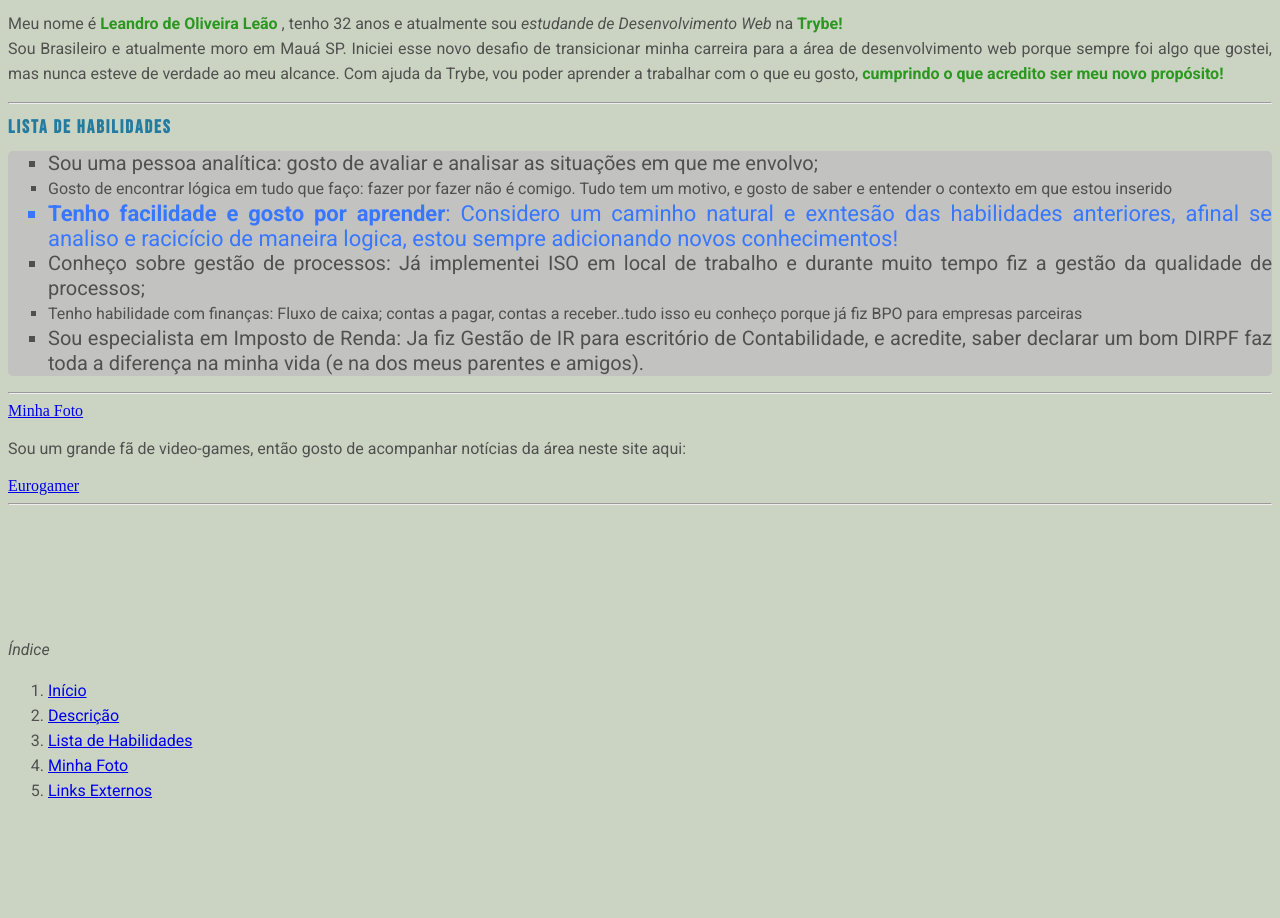
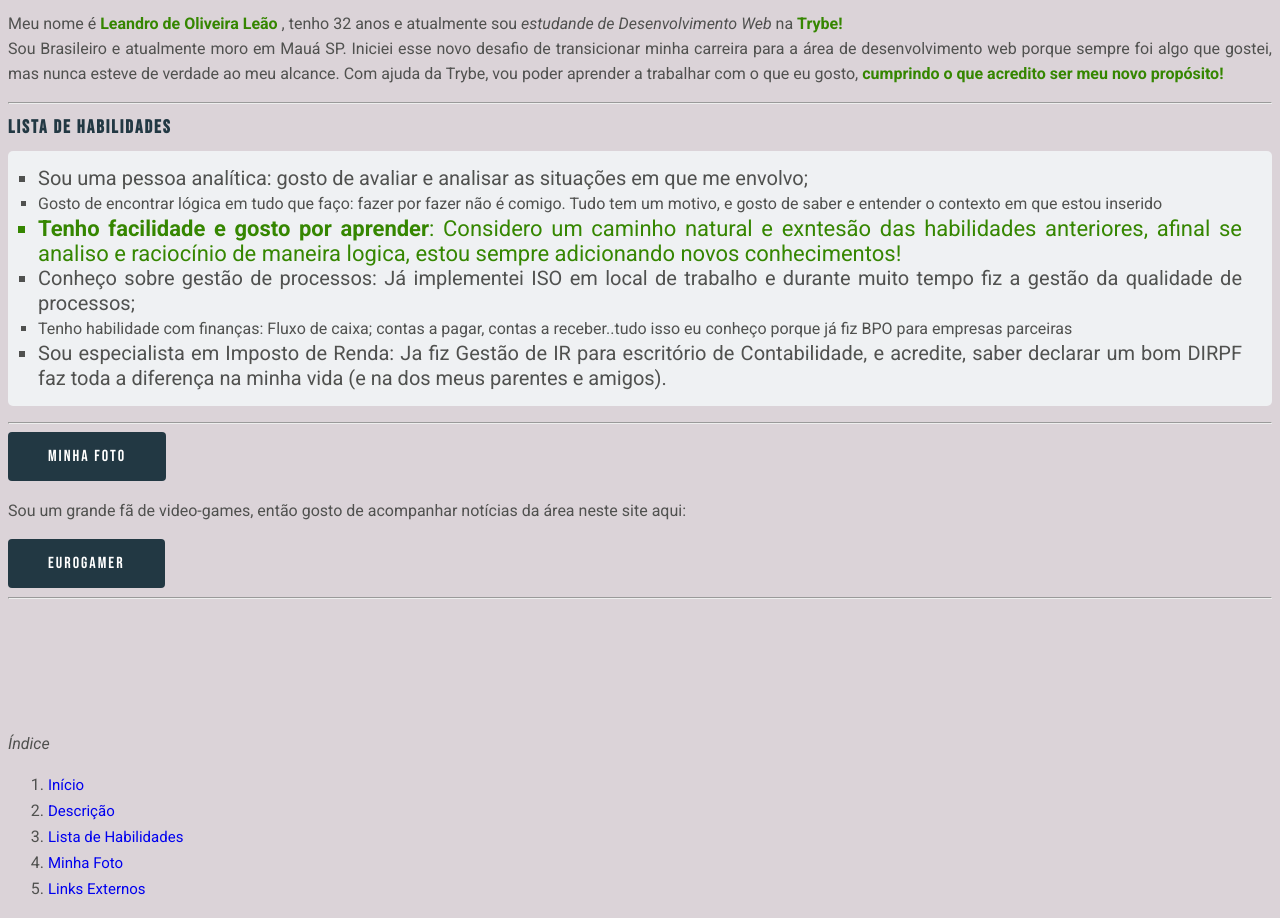
Before and after one commit to leandro-oleao/leandro-oleao.github.io, a plain HTML site: page index.html in a window 1280 px wide. Shown: the part 320-1238 px from the top of the page. Before the commit the page ends 1139 px from the top, so only its background shows below. Drawn offline with Linux system fonts and the light colour scheme.

Commit message:
Inclusao de CSS no Portfolio - V.02

```diff
--- a/index.html
+++ b/index.html
@@ -12,15 +12,15 @@
 
     <style>
         body {
-            background-color: #cbd4c2;
+            background-color: #DBD3D8;
             }
 
         h1 {
             font-family: bebas neue;
-            color: #247ba0;
+            color: #223843;
             font-size: 50px;
             line-height: 10px;
-            letter-spacing: 3px;
+            letter-spacing: 2px;
             }
 
         p, li {
@@ -34,12 +34,13 @@
             font-family: bebas neue;
             line-height: 10px;
             letter-spacing: 2px;
-            color: #247ba0;
+            color: #223843;
                 }
 
         ul {
+            padding: 15px 30px;
             border-radius: 5px;
-            background-color: #c2c2c1;
+            background-color: #EFF1F3;
             list-style:square;
             line-height: 25px ;
         }
@@ -50,30 +51,60 @@
 
         .list-size-special {
             font-size: 22px;
-            color: #3777FF;
+            color: #358600;
         }
 
+        .button {
+            font-family:bebas neue ;
+            color: white;
+            background-color: #223843 ;
+            padding: 15px 40px;
+            border-radius: 4px;
+            font-size: 16px;
+            line-height: 50px;
+            text-decoration: none;
+            letter-spacing: 2px;
+
+        }
+
+        .list-noformat {
+            text-decoration: none;
+            font-size: 15px;
+        }
     </style>
 </head>
 <body>
+
     <h1 id="inicio">Leandro de Oliveira Leão</h1>
+
     <img style="border-radius: 10%;box-shadow:5px 5px 15px gray;" src="/imagens/leandro.jpg" alt="Rosto do Leandro sorrindo para a foto" width="150px">
+
     <h2>Olá! Seja bem vindo ao meu portfólio.</h2>
-    <p id="descricao">Meu nome é <strong style="color: #2b9720;">Leandro de Oliveira Leão</strong> , tenho 32 anos e atualmente sou <em>estudande de Desenvolvimento Web</em> na <strong style="color: #2b9720;">Trybe!</strong><br> Sou Brasileiro e atualmente moro em Mauá SP. Iniciei esse novo desafio de transicionar minha carreira para a área de desenvolvimento web porque sempre foi algo que gostei, mas nunca esteve de verdade ao meu alcance. Com ajuda da Trybe, vou poder aprender a trabalhar com o que eu gosto, <strong style="color: #2b9720;">cumprindo o que acredito ser meu novo propósito!</strong> </p>
+
+    <p id="descricao">Meu nome é <strong style="color: #358600;">Leandro de Oliveira Leão</strong> , tenho 32 anos e atualmente sou <em>estudande de Desenvolvimento Web</em> na <strong style="color: #358600;">Trybe!</strong><br> Sou Brasileiro e atualmente moro em Mauá SP. Iniciei esse novo desafio de transicionar minha carreira para a área de desenvolvimento web porque sempre foi algo que gostei, mas nunca esteve de verdade ao meu alcance. Com ajuda da Trybe, vou poder aprender a trabalhar com o que eu gosto, <strong style="color: #358600;">cumprindo o que acredito ser meu novo propósito!</strong> </p>
+
     <hr>
+
     <h3 id="habilidade">Lista de Habilidades</h3>
+
     <ul>
         <li class="list-size01">Sou uma pessoa analítica: gosto de avaliar e analisar as situações em que me envolvo;</li>
         <li>Gosto de encontrar lógica em tudo que faço: fazer por fazer não é comigo. Tudo tem um motivo, e gosto de saber e entender o contexto em que estou inserido</li>
-        <li class="list-size-special"><strong>Tenho facilidade e gosto por aprender</strong>: Considero um caminho natural e exntesão das habilidades anteriores, afinal se analiso e racicício de maneira logica, estou sempre adicionando novos conhecimentos! </li>
+        <li class="list-size-special"><strong>Tenho facilidade e gosto por aprender</strong>: Considero um caminho natural e exntesão das habilidades anteriores, afinal se analiso e raciocínio de maneira logica, estou sempre adicionando novos conhecimentos! </li>
         <li class="list-size01">Conheço sobre gestão de processos: Já implementei ISO em local de trabalho e durante muito tempo fiz a gestão da qualidade de processos;</li>
         <li>Tenho habilidade com finanças: Fluxo de caixa; contas a pagar, contas a receber..tudo isso eu conheço porque já fiz BPO para empresas parceiras</li>
         <li class="list-size01">Sou especialista em Imposto de Renda: Ja fiz Gestão de IR para escritório de Contabilidade, e acredite, saber declarar um bom DIRPF faz toda a diferença na minha vida (e na dos meus parentes e amigos).</li>
     </ul>
+
     <hr>
-    <a id="minhafoto" href="/imagens/leandro.jpg" target="_blank">Minha Foto</a>
+
+    <a class="button" id="minhafoto" href="/imagens/leandro.jpg" target="_blank">Minha Foto</a>
+
     <br>
-    <p>Sou um grande fã de video-games, então gosto de acompanhar notícias da área neste site aqui:</p> <a id="links" href="https://www.eurogamer.pt/" target="_blank">Eurogamer</a>
+
+    <p>Sou um grande fã de video-games, então gosto de acompanhar notícias da área neste site aqui:</p>
+
+    <a class="button" id="links" href="https://www.eurogamer.pt/" target="_blank">Eurogamer</a>
 <hr>
 <br>
 <br>
@@ -83,11 +114,11 @@
 <br>
     <p><em>Índice</em></p>
     <ol>
-        <li><a href="#inicio">Início</a></li>
-        <li><a href="#descricao">Descrição</a></li>
-        <li><a href="#habilidade">Lista de Habilidades</a></li>
-        <li><a href="#minhafoto">Minha Foto</a></li>
-        <li><a href="#links">Links Externos</a></li>
+        <li><a class="list-noformat" href="#inicio">Início</a></li>
+        <li><a class="list-noformat" href="#descricao">Descrição</a></li>
+        <li><a class="list-noformat" href="#habilidade">Lista de Habilidades</a></li>
+        <li><a class="list-noformat" href="#minhafoto">Minha Foto</a></li>
+        <li><a class="list-noformat" href="#links">Links Externos</a></li>
     </ol>
 
 </body>
```
